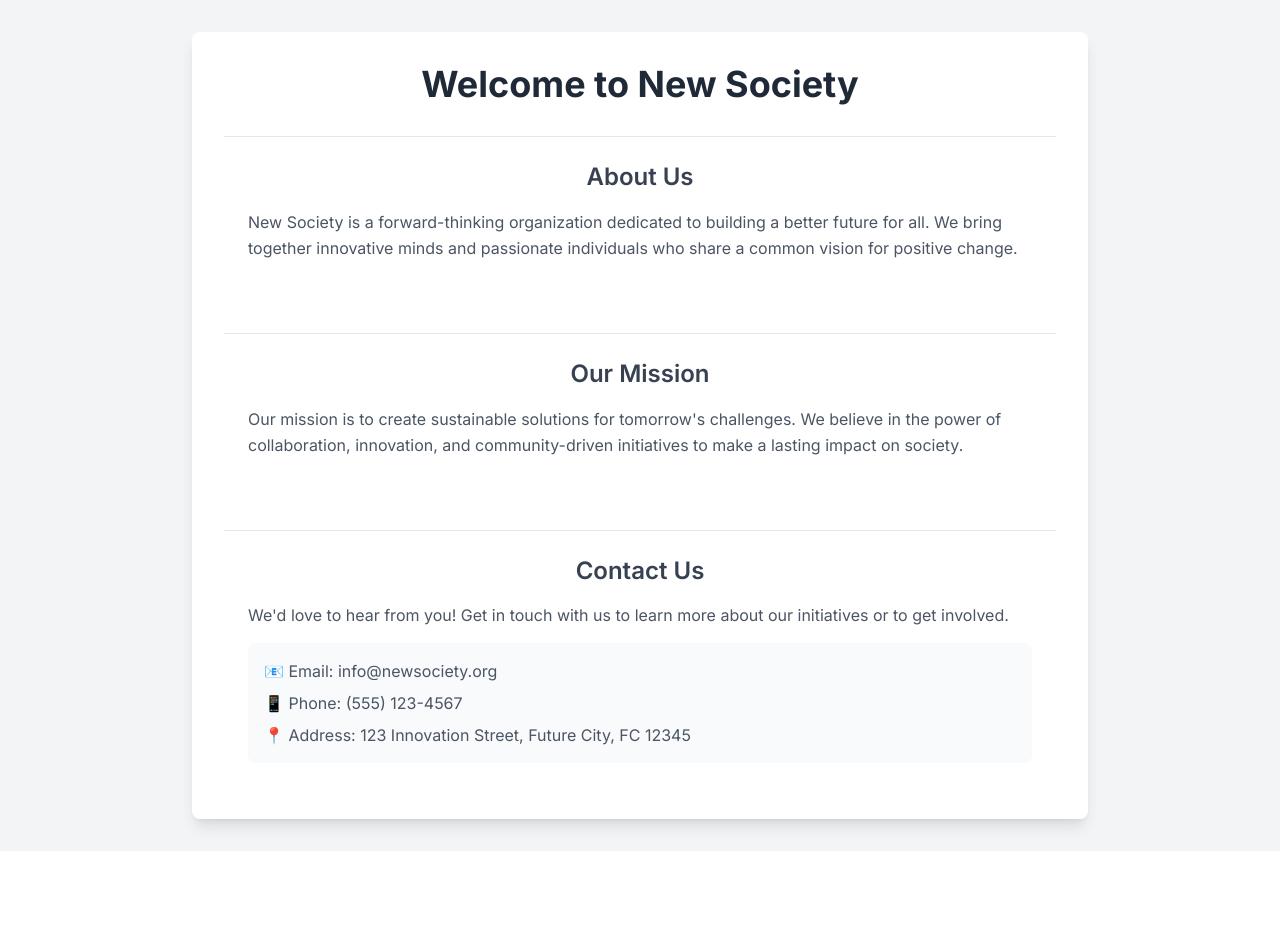
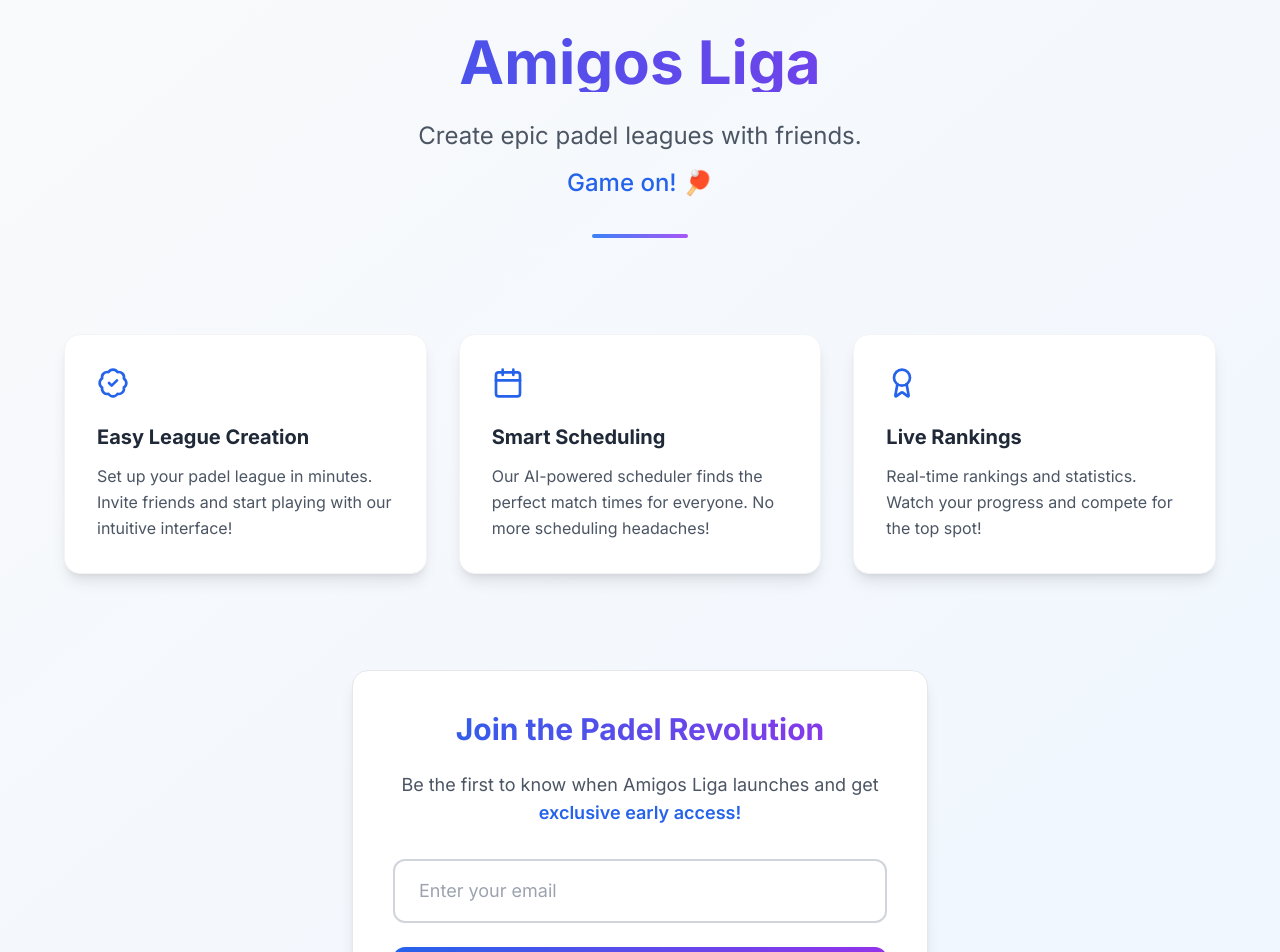
Before and after one commit to morhendos/new-society-test, a Next.js app: page / in a window 1280 px wide. Shown: the top 952 px of the page. Before the commit the page ends 851 px from the top, so only its background shows below. Built offline with nearby package versions, Linux system fonts and the light colour scheme.

Commit message:
Add modern landing page for Amigos Liga

```diff
--- a/src/app/page.tsx
+++ b/src/app/page.tsx
@@ -1,18 +1,120 @@
-import AboutSection from '../components/AboutSection'
-import MissionSection from '../components/MissionSection'
-import ContactSection from '../components/ContactSection'
+import React from 'react';
+import { BadgeCheck, Calendar, Award } from 'lucide-react';
+
+const HeroSection = () => (
+  <section className="text-center mb-24 animate-fade-in">
+    <div className="bg-gradient-to-r from-blue-600 to-purple-600 text-transparent bg-clip-text">
+      <h1 className="text-6xl font-bold mb-6 hover:scale-105 transition-transform">
+        Amigos Liga
+      </h1>
+    </div>
+    <p className="text-2xl text-gray-600 mb-8 max-w-2xl mx-auto leading-relaxed">
+      Create epic padel leagues with friends.
+      <span className="block mt-2 text-blue-600 font-medium">
+        Game on! 🏓
+      </span>
+    </p>
+    <div className="w-24 h-1 bg-gradient-to-r from-blue-500 to-purple-500 mx-auto rounded-full" />
+  </section>
+);
+
+const FeatureCard = ({ icon: Icon, title, description }) => (
+  <div className="p-8 bg-white rounded-2xl shadow-lg hover:shadow-xl transition-all duration-300 transform hover:-translate-y-1 border border-gray-100 group">
+    <div className="mb-6 text-blue-600 group-hover:scale-110 transition-transform">
+      <Icon size={32} className="group-hover:animate-pulse" />
+    </div>
+    <h3 className="text-xl font-bold text-gray-800 mb-3 group-hover:text-blue-600 transition-colors">
+      {title}
+    </h3>
+    <p className="text-gray-600 leading-relaxed">
+      {description}
+    </p>
+  </div>
+);
+
+const FeaturesSection = () => (
+  <section className="mb-24">
+    <div className="grid md:grid-cols-3 gap-8">
+      <FeatureCard
+        icon={BadgeCheck}
+        title="Easy League Creation"
+        description="Set up your padel league in minutes. Invite friends and start playing with our intuitive interface!"
+      />
+      <FeatureCard
+        icon={Calendar}
+        title="Smart Scheduling"
+        description="Our AI-powered scheduler finds the perfect match times for everyone. No more scheduling headaches!"
+      />
+      <FeatureCard
+        icon={Award}
+        title="Live Rankings"
+        description="Real-time rankings and statistics. Watch your progress and compete for the top spot!"
+      />
+    </div>
+  </section>
+);
+
+const SignupForm = () => {
+  const [email, setEmail] = React.useState('');
+  const [status, setStatus] = React.useState('');
+  const [isHovered, setIsHovered] = React.useState(false);
+
+  const handleSubmit = (e) => {
+    e.preventDefault();
+    setStatus('🎉 You\'re in! Get ready for the ultimate padel experience.');
+    setEmail('');
+  };
+
+  return (
+    <section className="max-w-xl mx-auto">
+      <div className="bg-white p-10 rounded-2xl shadow-lg border border-gray-200 transform transition-all duration-300 hover:shadow-2xl">
+        <h2 className="text-3xl font-bold text-center mb-6 bg-gradient-to-r from-blue-600 to-purple-600 text-transparent bg-clip-text">
+          Join the Padel Revolution
+        </h2>
+        <p className="text-gray-600 mb-8 text-center text-lg">
+          Be the first to know when Amigos Liga launches and get
+          <span className="font-semibold text-blue-600"> exclusive early access!</span>
+        </p>
+        <form onSubmit={handleSubmit} className="space-y-6">
+          <div className="relative">
+            <input
+              type="email"
+              value={email}
+              onChange={(e) => setEmail(e.target.value)}
+              onFocus={() => setIsHovered(true)}
+              onBlur={() => setIsHovered(false)}
+              placeholder="Enter your email"
+              className={`w-full px-6 py-4 border-2 border-gray-300 rounded-xl focus:ring-4 focus:ring-blue-100 focus:border-blue-500 outline-none text-lg transition-all duration-300 ${
+                isHovered ? 'border-blue-400' : ''
+              }`}
+              required
+            />
+          </div>
+          <button
+            type="submit"
+            className="w-full bg-gradient-to-r from-blue-600 to-purple-600 text-white py-4 px-8 rounded-xl text-lg font-semibold hover:from-blue-700 hover:to-purple-700 transform hover:scale-[1.02] transition-all duration-300 shadow-md hover:shadow-lg"
+          >
+            Join the Waitlist →
+          </button>
+        </form>
+        {status && (
+          <div className="mt-6 text-green-600 text-center animate-fade-in bg-green-50 p-4 rounded-xl">
+            {status}
+          </div>
+        )}
+      </div>
+    </section>
+  );
+};
 
 export default function Home() {
   return (
-    <main className="min-h-screen p-8 bg-gray-100">
-      <div className="max-w-4xl mx-auto bg-white rounded-lg shadow-lg p-8">
-        <h1 className="text-4xl font-bold text-center text-gray-800 mb-8">
-          Welcome to New Society
-        </h1>
-        <AboutSection />
-        <MissionSection />
-        <ContactSection />
+    <main className="min-h-screen p-8 bg-gradient-to-br from-gray-50 to-blue-50">
+      <div className="max-w-6xl mx-auto">
+        <HeroSection />
+        <FeaturesSection />
+        <SignupForm />
       </div>
     </main>
-  )
+  );
 }
```
